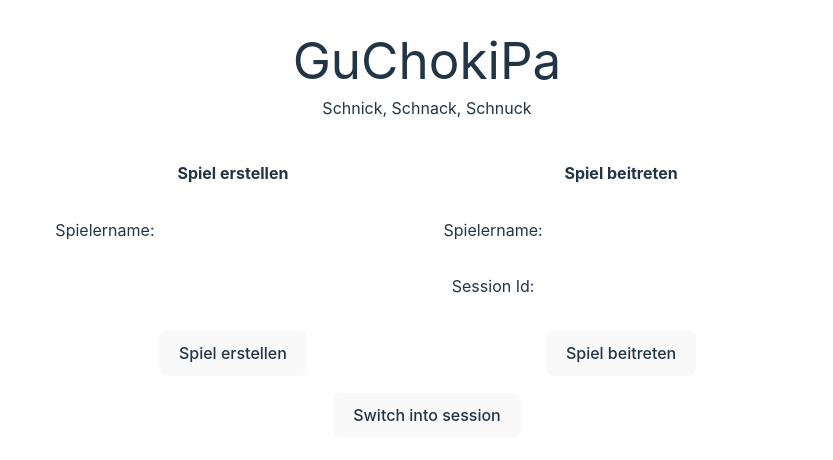
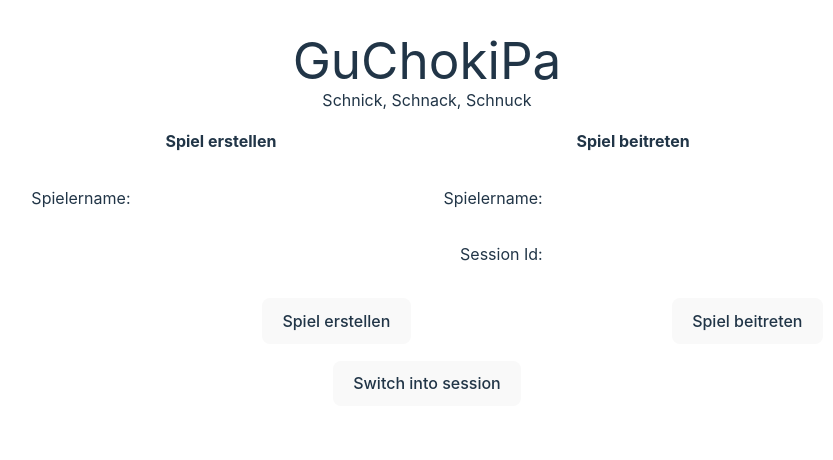
Before and after one commit to bighanta/GuChokiPa, a Vue app in the folder frontend/: page / in a window 1280 px wide. Shown: the top 460 px of the page, without its empty margins (213-1046 px from the left). Built offline with nearby package versions, Linux system fonts and the light colour scheme.

Commit message:
feat: layout der Start-Komponente angepasst

```diff
--- a/frontend/index.html
+++ b/frontend/index.html
@@ -1,4 +1,4 @@
-<!doctype html>
+<!DOCTYPE html>
 <html lang="en">
   <head>
     <meta charset="UTF-8" />
@@ -6,7 +6,7 @@
     <meta name="viewport" content="width=device-width, initial-scale=1.0" />
     <title>Gu Chiku Pa</title>
   </head>
-  <body>
+  <body id="body">
     <div id="app"></div>
     <script type="module" src="/src/main.js"></script>
   </body>
--- a/frontend/src/components/Start.vue
+++ b/frontend/src/components/Start.vue
@@ -5,31 +5,37 @@ import App from "../App.vue";
 <template>
   <table>
     <tr>
-      <th>Spiel erstellen</th>
-      <th>Spiel beitreten</th>
+      <th colspan="2">Spiel erstellen</th>
+      <th colspan="2">Spiel beitreten</th>
     </tr>
     <tr>
+      <td class="cell-with-border">
+        <label for="username-new-input" class="ml-3">Spielername:</label>
+      </td>
       <td>
-        <label for="username-new-input" class="mr-2">Spielername:</label>
         <input id="username-new-input" type="text" />
       </td>
+      <td class="cell-with-border">
+        <label for="username-join-input" class="ml-3">Spielername:</label>
+      </td>
       <td>
-        <label for="username-join-input" class="mr-2">Spielername:</label>
         <input id="username-join-input" type="text" />
       </td>
     </tr>
     <tr>
-      <td></td>
+      <td colspan="2"></td>
+      <td class="cell-with-border">
+        <label for="game-id-input" class="ml-3">Session Id:</label>
+      </td>
       <td>
-        <label for="game-id-input" class="mr-2">Session Id:</label>
         <input id="game-id-input" />
       </td>
     </tr>
     <tr>
-      <td>
+      <td colspan="2" class="cell-with-border">
         <button @click="">Spiel erstellen</button>
       </td>
-      <td>
+      <td colspan="2" class="cell-with-border">
         <button @click="">Spiel beitreten</button>
       </td>
     </tr>
@@ -43,8 +49,12 @@ table {
   border: 1px solid white;
 }
 
+.cell-with-border {
+  border-left: 1px solid white;
+  text-align: end;
+}
+
 td {
-  border-left: 1px solid white;
   text-align: center;
   padding: 1em;
 }
--- a/frontend/src/style.css
+++ b/frontend/src/style.css
@@ -68,6 +68,11 @@ button:focus-visible {
   text-align: center;
 }
 
+#body {
+  display: flex;
+  justify-content: center;
+}
+
 #ausgabe {
   min-height: 2em;
   display: block;
--- a/frontend/tailwind.config.js
+++ b/frontend/tailwind.config.js
@@ -1,11 +1,6 @@
 /** @type {import('tailwindcss').Config} */
-module.exports = {
-  content: [
-    "./index.html",
-    "./src/**/*.{vue,js,ts,jsx,tsx}",
-  ],
-  theme: {
-    extend: {},
-  },
-  plugins: [],
-}
+export const content = ["./index.html", "./src/**/*.{vue,js,ts,jsx,tsx}"];
+export const theme = {
+  extend: {},
+};
+export const plugins = [];
--- a/frontend/vue.config.js
+++ b/frontend/vue.config.js
@@ -1,11 +1,9 @@
-module.exports = {
-  devServer: {
-    proxy: {
-      "^/api": {
-        target: "http://localhost:8080/",
-        ws: true,
-        changeOrigin: true,
-      },
+export const devServer = {
+  proxy: {
+    "^/api": {
+      target: "http://localhost:8080/",
+      ws: true,
+      changeOrigin: true,
     },
   },
 };
```
Also changed, not shown: 1 other file (tests, documents, lock files or other folders).
